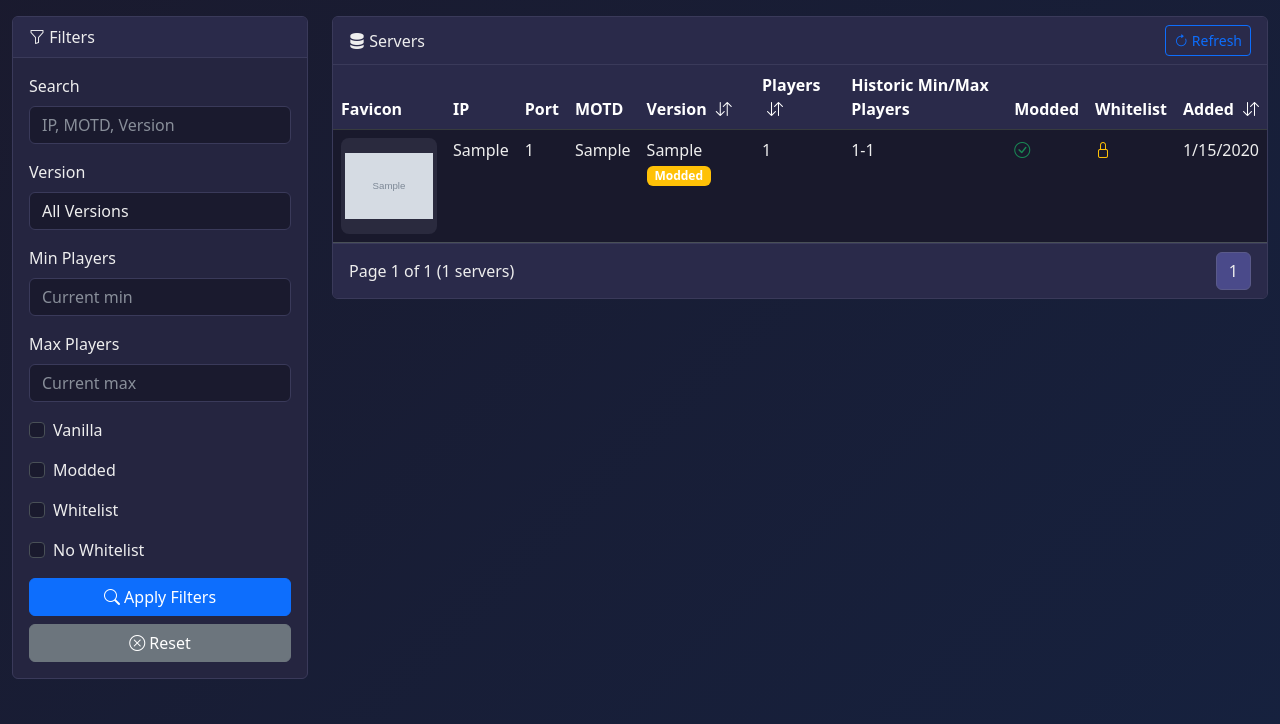
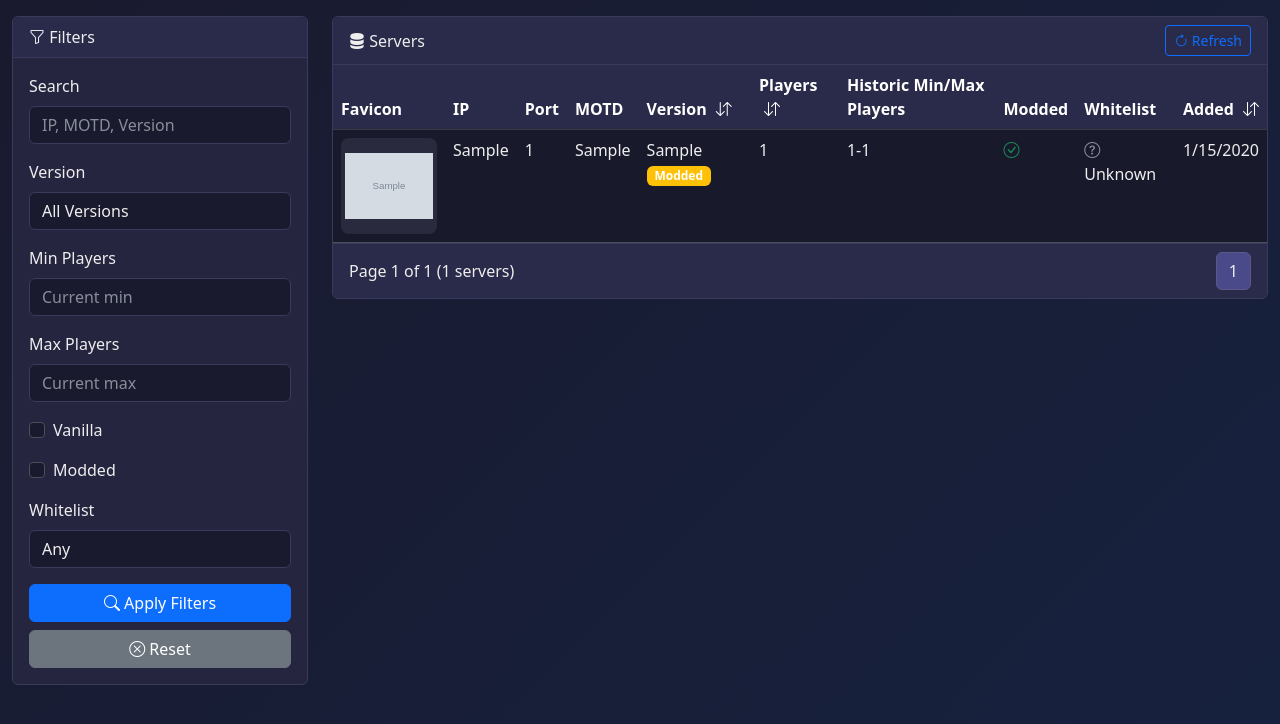
Before and after one commit to mdberkey/minecraft-server-scanner, a Flask app: page / in a window 1280 px wide. Shown: the part 56-780 px from the top of the page. Run offline with Flask 3, Linux system fonts and the light colour scheme; tables that the repository leaves empty hold one stand-in row (values such as "Sample post"); grey boxes marked "Sample" are stand-in pictures.

Commit message:
update whitelist scanner logic and UI

```diff
--- a/app/api/routes.py
+++ b/app/api/routes.py
@@ -27,6 +27,7 @@ def get_servers():
     modded_only = request.args.get('modded_only', 'false', type=str).lower() == 'true'
     whitelist = request.args.get('whitelist', 'false', type=str).lower() == 'true'
     no_whitelist = request.args.get('no_whitelist', 'false', type=str).lower() == 'true'
+    unknown_whitelist = request.args.get('unknown_whitelist', 'false', type=str).lower() == 'true'
 
     query = session.query(MinecraftServer)
 
@@ -54,10 +55,13 @@ def get_servers():
         query = query.filter(MinecraftServer.is_modded == True)
 
     if whitelist:
-        query = query.filter(MinecraftServer.whitelist == True)
+        query = query.filter(MinecraftServer.whitelist == 'Yes')
 
     if no_whitelist:
-        query = query.filter(MinecraftServer.whitelist == False)
+        query = query.filter(MinecraftServer.whitelist == 'No')
+
+    if unknown_whitelist:
+        query = query.filter(MinecraftServer.whitelist == 'Unknown')
 
     valid_sort_columns = {
         'date_added': MinecraftServer.date_added,
@@ -111,7 +115,7 @@ def get_stats():
         MinecraftServer.is_modded == True
     ).scalar()
     whitelist_servers = session.query(func.count(MinecraftServer.id)).filter(
-        MinecraftServer.whitelist == True
+        MinecraftServer.whitelist == 'Yes'
     ).scalar()
 
     session.close()
--- a/app/db/models.py
+++ b/app/db/models.py
@@ -12,7 +12,7 @@ class MinecraftServer(Base):
     ip = Column(String(45), nullable=False, index=True)
     port = Column(Integer, nullable=False, default=25565)
     favicon = Column(Text, nullable=True)
-    whitelist = Column(Boolean, default=False)
+    whitelist = Column(String(10), default='Unknown')
     motd = Column(String(512), nullable=True)
     version = Column(String(128), nullable=True)
     is_modded = Column(Boolean, default=False)
--- a/app/scanner/minecraft_query.py
+++ b/app/scanner/minecraft_query.py
@@ -51,7 +51,7 @@ class MinecraftQuery:
             'ip': ip,
             'port': port,
             'favicon': None,
-            'whitelist': False,
+            'whitelist': 'Unknown',
             'motd': None,
             'version': None,
             'is_modded': False,
@@ -76,8 +76,6 @@ class MinecraftQuery:
             players = response['players']
             result['players_online'] = players.get('online', 0)
             result['players_max'] = players.get('max', 0)
-            if players.get('enforced', False):
-                result['whitelist'] = True
 
         if 'favicon' in response:
             result['favicon'] = response['favicon']
--- a/app/scanner/scanner_service.py
+++ b/app/scanner/scanner_service.py
@@ -65,7 +65,6 @@ class ScannerService:
 
             if existing:
                 existing.favicon = data['favicon']
-                existing.whitelist = data['whitelist']
                 existing.motd = data['motd']
                 existing.version = data['version']
                 existing.is_modded = data['is_modded']
@@ -82,7 +81,7 @@ class ScannerService:
                     ip=data['ip'],
                     port=data['port'],
                     favicon=data['favicon'],
-                    whitelist=data['whitelist'],
+                    whitelist='Unknown',
                     motd=data['motd'],
                     version=data['version'],
                     is_modded=data['is_modded'],
--- a/templates/index.html
+++ b/templates/index.html
@@ -77,13 +77,14 @@
                             <input type="checkbox" class="form-check-input" id="modded-only">
                             <label class="form-check-label">Modded</label>
                         </div>
-                        <div class="mb-3 form-check">
-                            <input type="checkbox" class="form-check-input" id="whitelist">
-                            <label class="form-check-label">Whitelist</label>
-                        </div>
-                        <div class="mb-3 form-check">
-                            <input type="checkbox" class="form-check-input" id="no-whitelist">
-                            <label class="form-check-label">No Whitelist</label>
+                        <div class="mb-3">
+                            <label class="form-label">Whitelist</label>
+                            <select class="form-select" id="whitelist-filter">
+                                <option value="">Any</option>
+                                <option value="yes">Yes</option>
+                                <option value="no">No</option>
+                                <option value="unknown">Unknown</option>
+                            </select>
                         </div>
                         <button class="btn btn-primary w-100" id="apply-filters">
                             <i class="bi bi-search"></i> Apply Filters
@@ -159,6 +160,16 @@
             });
         }
 
+        function getWhitelistDisplay(value) {
+            if (value === 'Yes') {
+                return '<i class="bi bi-lock text-warning"></i> Yes';
+            } else if (value === 'No') {
+                return '<i class="bi bi-unlock text-success"></i> No';
+            } else {
+                return '<i class="bi bi-question-circle text-muted"></i> Unknown';
+            }
+        }
+
         async function loadStats() {
             const resp = await fetch('/api/stats');
             const data = await resp.json();
@@ -167,15 +178,23 @@
         }
 
         async function loadServers(page = 1) {
-            const params = new URLSearchParams({
-                page: page,
-                per_page: 20,
-                sort_by: currentSort,
-                sort_order: currentOrder,
-                ...filters
-            });
+            const params = new URLSearchParams();
+            params.append('page', page);
+            params.append('per_page', 20);
+            params.append('sort_by', currentSort);
+            params.append('sort_order', currentOrder);
 
-            const resp = await fetch(`/api/servers?${params}`);
+            if (filters.search) params.append('search', filters.search);
+            if (filters.version) params.append('version', filters.version);
+            if (filters.min_players) params.append('min_players', filters.min_players);
+            if (filters.max_players) params.append('max_players', filters.max_players);
+            if (filters.vanilla_only) params.append('vanilla_only', 'true');
+            if (filters.modded_only) params.append('modded_only', 'true');
+            if (filters.whitelist) params.append('whitelist', 'true');
+            if (filters.no_whitelist) params.append('no_whitelist', 'true');
+            if (filters.unknown_whitelist) params.append('unknown_whitelist', 'true');
+
+            const resp = await fetch(`/api/servers?${params.toString()}`);
             const data = await resp.json();
 
             const tbody = document.getElementById('servers-table-body');
@@ -192,7 +211,7 @@
                     <td>${s.players_online}</td>
                     <td>${s.players_min_ever || 0}-${s.players_max_ever || 0}</td>
                     <td>${s.is_modded ? '<i class="bi bi-check-circle text-success"></i>' : '<i class="bi bi-x-circle text-muted"></i>'}</td>
-                    <td>${s.whitelist ? '<i class="bi bi-lock text-warning"></i>' : '<i class="bi bi-unlock text-success"></i>'}</td>
+                    <td>${getWhitelistDisplay(s.whitelist)}</td>
                     <td>${new Date(s.date_added).toLocaleDateString()}</td>
                 `;
                 tbody.appendChild(tr);
@@ -238,8 +257,15 @@
 
             filters.vanilla_only = document.getElementById('vanilla-only').checked;
             filters.modded_only = document.getElementById('modded-only').checked;
-            filters.whitelist = document.getElementById('whitelist').checked;
-            filters.no_whitelist = document.getElementById('no-whitelist').checked;
+
+            const whitelist = document.getElementById('whitelist-filter').value;
+            if (whitelist === 'yes') {
+                filters.whitelist = true;
+            } else if (whitelist === 'no') {
+                filters.no_whitelist = true;
+            } else if (whitelist === 'unknown') {
+                filters.unknown_whitelist = true;
+            }
 
             currentPage = 1;
             loadServers(1);
@@ -254,8 +280,7 @@
             document.getElementById('max-players').value = '';
             document.getElementById('vanilla-only').checked = false;
             document.getElementById('modded-only').checked = false;
-            document.getElementById('whitelist').checked = false;
-            document.getElementById('no-whitelist').checked = false;
+            document.getElementById('whitelist-filter').value = '';
             filters = {};
             currentPage = 1;
             loadServers(1);
```
Also changed, not shown: populate_test_data.py (+7 -16 lines), README.md.
